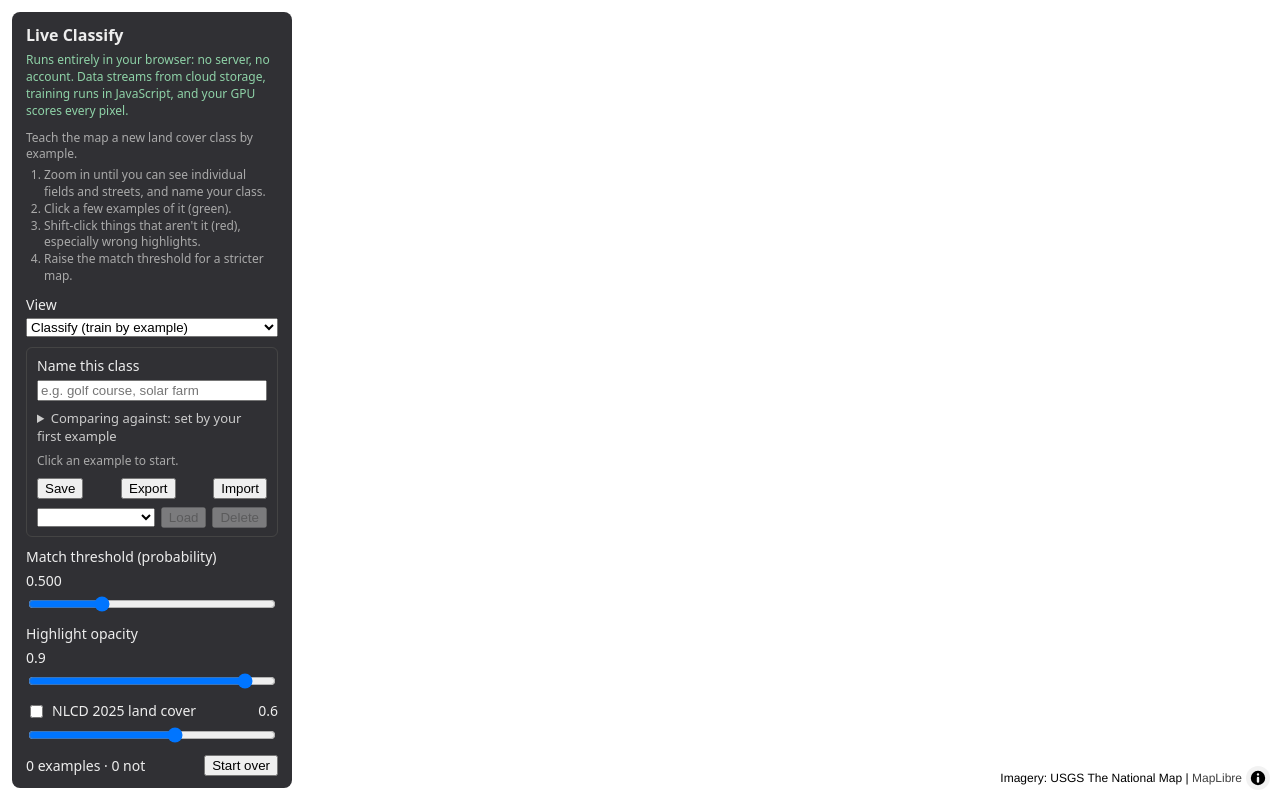
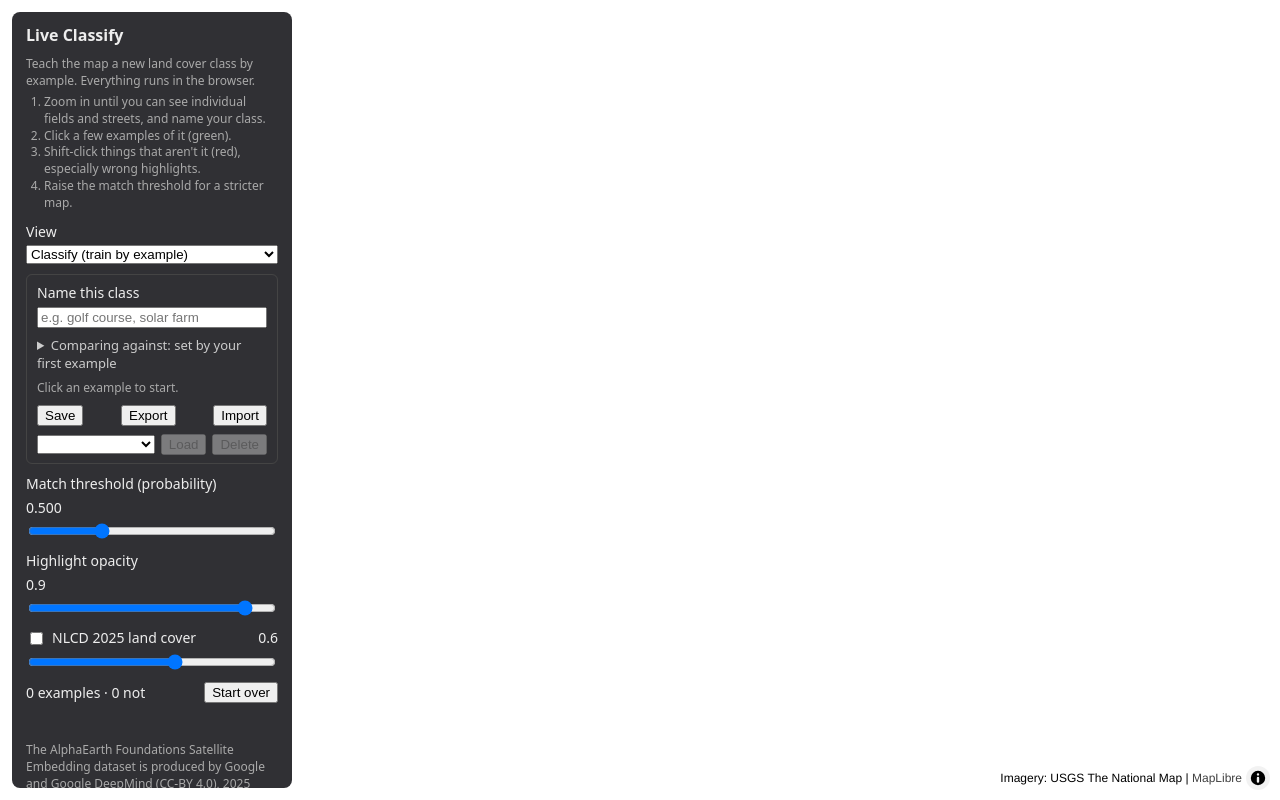
Before and after one commit to Shane98c/live-classify, a website built with Vite: page index.html in a window 1280 px wide. Built offline with nearby package versions, Linux system fonts and the light colour scheme; no server answers; what @carbonplan/zarr-layer, icechunk-js would draw is missing.

Commit message:
Replace the tagline with a plain note in the intro

```diff
--- a/index.html
+++ b/index.html
@@ -10,11 +10,6 @@
     <div id="map"></div>
     <aside id="panel">
       <h1>Live Classify</h1>
-      <p class="tagline">
-        Runs entirely in your browser: no server, no account. Data streams from
-        cloud storage, training runs in JavaScript, and your GPU scores every
-        pixel.
-      </p>
       <div id="hint" class="hint"></div>
 
       <label>
--- a/src/main.ts
+++ b/src/main.ts
@@ -245,7 +245,8 @@
 
 const HINTS: Record<Mode, { intro: string; steps: string[] }> = {
   classify: {
-    intro: "Teach the map a new land cover class by example.",
+    intro:
+      "Teach the map a new land cover class by example. Everything runs in the browser.",
     steps: [
       "Zoom in until you can see individual fields and streets, and name your class.",
       "Click a few examples of it (green).",
--- a/src/style.css
+++ b/src/style.css
@@ -72,12 +72,6 @@
   min-width: 0;
 }
 
-.tagline {
-  margin: -4px 0 0;
-  font-size: 12px;
-  color: #8fd3a8;
-}
-
 .hint ol {
   margin: 4px 0 0;
   padding-left: 18px;
```
